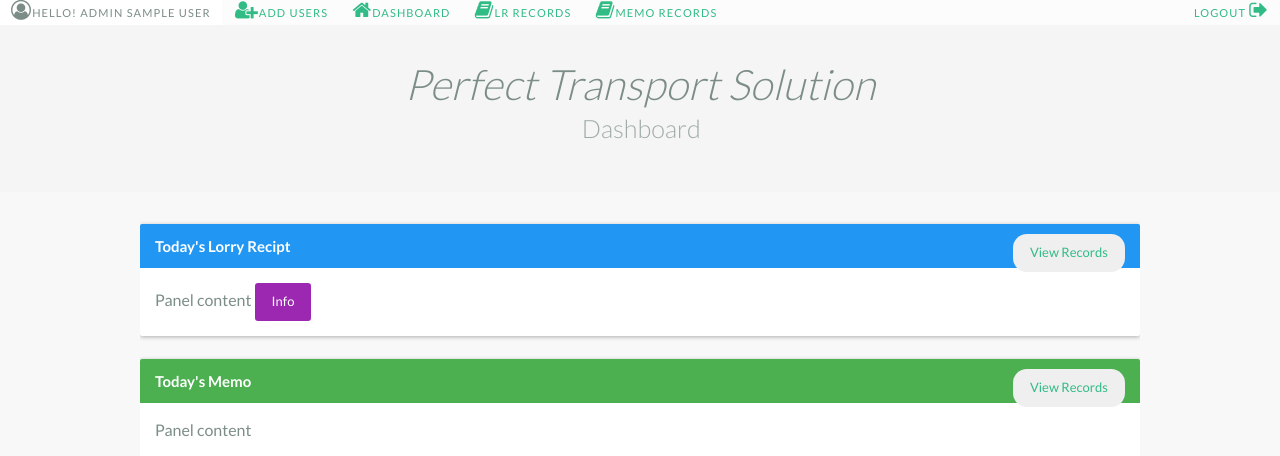
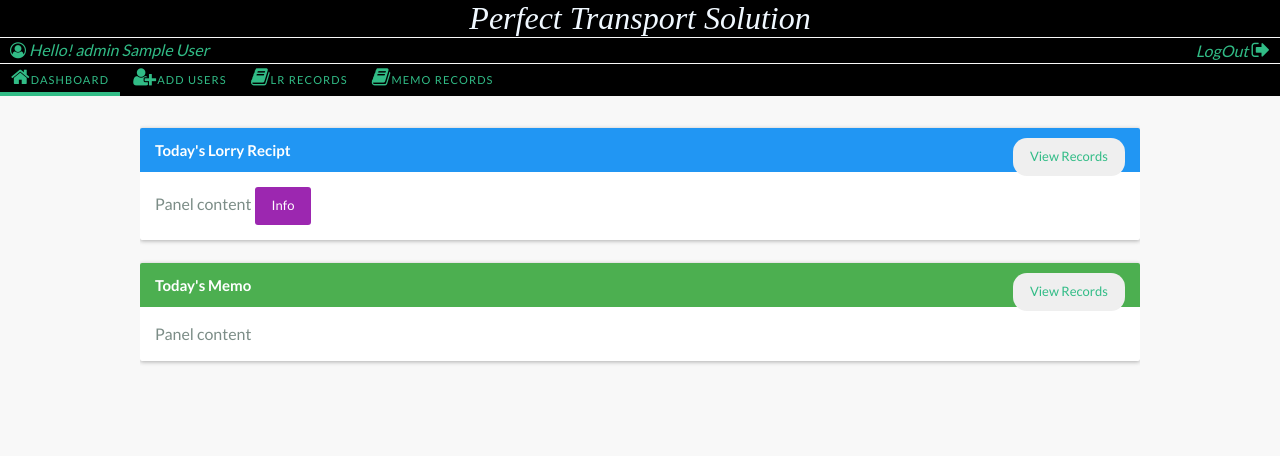
Before and after one commit to vivekkanoje1989/perfect_web, a CodeIgniter app: the page made by application/views/dashboard.php in a window 1280 px wide. Shown: the top 456 px of the page. Run offline with CodeIgniter, Linux system fonts and the light colour scheme; the visitor is signed in with stand-in values (Sample User, id 1); some libraries are stand-ins or nearby versions.

Commit message:
24dec17 dashboard

```diff
--- a/application/views/dashboard.php
+++ b/application/views/dashboard.php
@@ -64,23 +64,62 @@ header("location: login");
                 border: 1px solid aqua !important;
                 border-radius: 5px !important;
             }
+            .company{
+                color: aliceblue;
+                background: black;
+                font-family: serif;
+                font-style: oblique;
+                font-size: xx-large;
+            }
+            .right{
+                float:right;
+                margin-right: 10px;
+            }
+            .left{
+                float:left;
+                margin-left: 10px;
+            }
+            .clearfixs{
+                display: block;
+                margin-top: 1px;
+                background: black;
+                padding-top: 3px;
+                text-transform: uppercase;
+                width: 100%;
+                font-size: 0.69em;
+                line-height: 2.2;
+            }
+            .user-logout{
+                margin-top: 1px;
+                background: black;
+                height: 25px;
+                font-style: oblique;
+                padding-top: 2px;
+            }
+            .active{
+                border-bottom: 4px solid;
+            }
         </style>
     </head>
     <body>
-        <div class="container">
-            <!-- Top Navigation -->
-            <div class="codrops-top clearfix">
-                <a ><i class="fa fa-user-circle-o" style="font-size:20px"></i><span>Hello!<?php echo " "; echo $user_type; echo " "; echo $name; ?></span></a>
-                <span class="right"><a href="<?php echo base_url();?>index.php/perfect/logout"><span>LogOut </span><i class="fa fa-sign-out" style="font-size:20px" aria-hidden="true"></i></a></span>
+        <nav>
+            <header>
+                <div class="company"><center>Perfect Transport Solution</center></div>
+                <div class="user-logout">
+                    <a class="left"><i class="fa fa-user-circle-o"></i><span> Hello!<?php echo " "; echo $user_type; echo " "; echo $name; ?></span></a>
+                    <span class="right"><a href="<?php echo base_url();?>index.php/perfect/logout"><span>LogOut  </span><i class="fa fa-sign-out" style="font-size:20px" aria-hidden="true"></i></a></span>
+                </div>
+            </header>
+            <div class="codrops-top clearfixs">
+               <span><a href="<?php echo base_url();?>index.php/perfect/godashboard" class="codrops-icon codrops-icon-add active"><i class="fa fa-home" style="font-size:20px"></i>Dashboard</a></span>
                <span><a href="<?php echo base_url();?>index.php/perfect/addUser" class="codrops-icon codrops-icon-add"><i class="fa fa-user-plus" style="font-size:20px"></i>Add Users</a></span>
-               <span><a href="<?php echo base_url();?>index.php/perfect/godashboard" class="codrops-icon codrops-icon-add"><i class="fa fa-home" style="font-size:20px"></i>Dashboard</a></span>
                <span><a href="<?php echo base_url();?>index.php/perfect/goLR" class="codrops-icon codrops-icon-add"><i class="fa fa-book" style="font-size:20px"></i>LR Records</a></span>
                <span><a href="<?php echo base_url();?>index.php/perfect/goMemo" class="codrops-icon codrops-icon-add"><i class="fa fa-book" style="font-size:20px"></i>Memo Records</a></span>
             </div>
-            <header>
-                <h1><em>Perfect Transport Solution</em> <span>Dashboard</span></h1>
+        </nav>
+        <div class="container">
 
-            </header>
+
             <div class="component">
             <div class="panel panel-primary">
                 <div class="panel-heading">
--- a/log.txt
+++ b/log.txt
@@ -240,3 +240,5 @@
  data initial --
  index --  2017-12-24 06:12:59
  data initial --
+ index --  2017-12-24 09:12:00
+ data initial --
```
